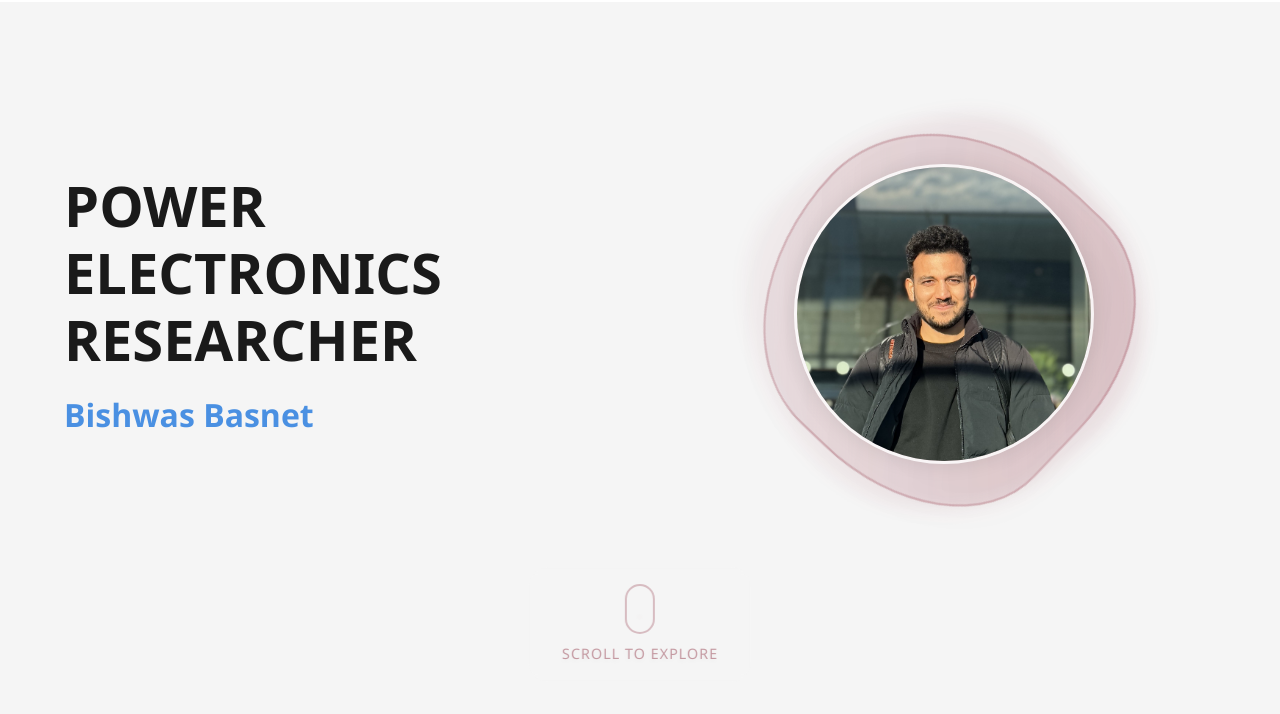
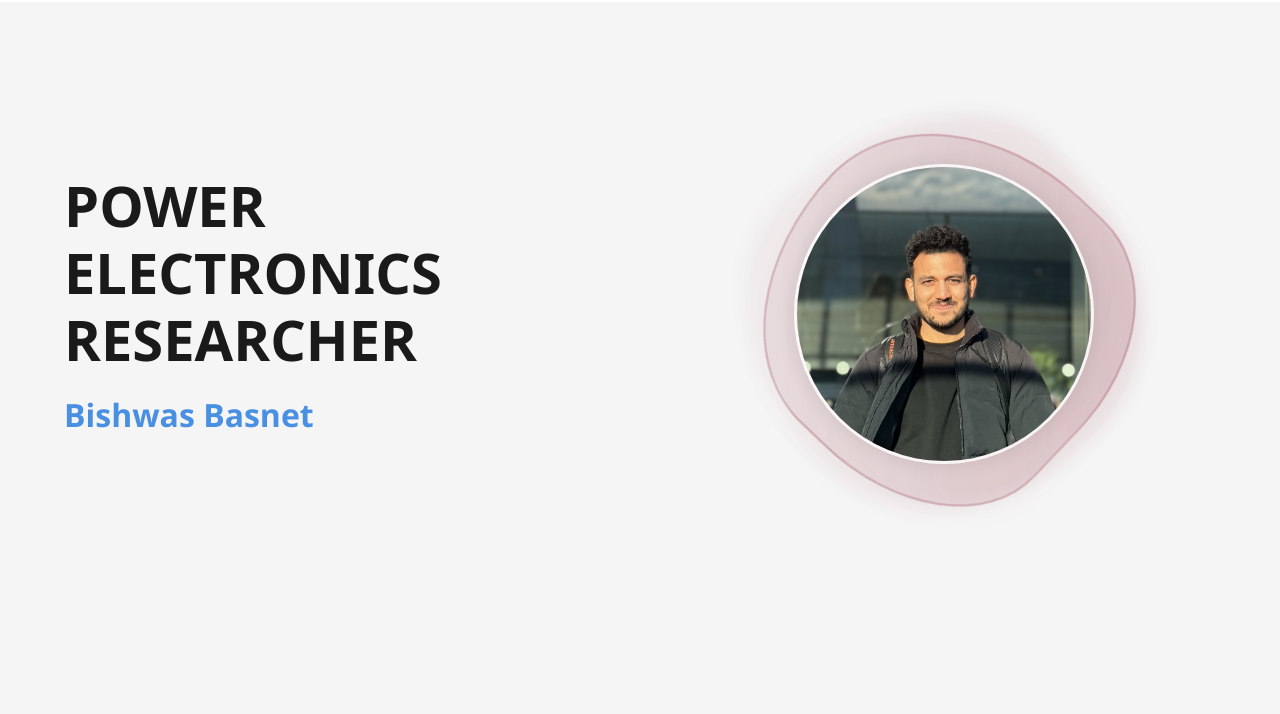
Before and after one commit to Viswashhh/Webprofile, a website: page index.html in a window 1280 px wide. Shown: the part 86-800 px from the top of the page. Drawn offline with nearby package versions, Linux system fonts and the light colour scheme; no server answers.

Commit message:
Remove scroll indicator

```diff
--- a/index.html
+++ b/index.html
@@ -36,10 +36,6 @@
             <div class="hero-image" data-aos="fade-left">
                 <img src="public/hero-image.jpg" alt="Bishwas Basnet - Professional Photo">
             </div>
-        </div>
-        <div class="scroll-indicator">
-            <div class="mouse"></div>
-            <p>Scroll to explore</p>
         </div>
     </section>
 
--- a/style.css
+++ b/style.css
@@ -199,64 +199,6 @@ body {
     100% {
         border-radius: 65% 35% 55% 45% / 45% 55% 35% 65%;
         transform: rotate(360deg) scale(1);
-    }
-}
-
-/* Scroll Indicator */
-.scroll-indicator {
-    position: absolute;
-    bottom: 2rem;
-    left: 50%;
-    transform: translateX(-50%);
-    text-align: center;
-    background: rgba(255, 255, 255, 0.02);
-    padding: 1rem 2rem;
-    border-radius: 20px;
-    backdrop-filter: blur(4px);
-    border: 1px solid rgba(255, 255, 255, 0.05);
-}
-
-.scroll-indicator p {
-    color: rgba(128, 20, 40, 0.4);
-    font-size: 0.9rem;
-    font-weight: 500;
-    letter-spacing: 1px;
-    text-transform: uppercase;
-    text-shadow: 0 2px 4px rgba(0, 0, 0, 0.05);
-}
-
-.mouse {
-    width: 30px;
-    height: 50px;
-    border: 2px solid rgba(128, 20, 40, 0.25);
-    border-radius: 15px;
-    margin: 0 auto 0.5rem;
-    position: relative;
-}
-
-.mouse::before {
-    content: '';
-    position: absolute;
-    width: 6px;
-    height: 6px;
-    background: rgba(128, 20, 40, 0.35);
-    left: 50%;
-    transform: translateX(-50%);
-    top: 10px;
-    border-radius: 50%;
-    animation: scroll 1.5s infinite;
-}
-
-@keyframes scroll {
-    0% {
-        transform: translate(-50%, 0);
-        opacity: 0.5;
-        background: rgba(128, 20, 40, 0.35);
-    }
-    100% {
-        transform: translate(-50%, 20px);
-        opacity: 0;
-        background: rgba(128, 20, 40, 0.15);
     }
 }
 
```
